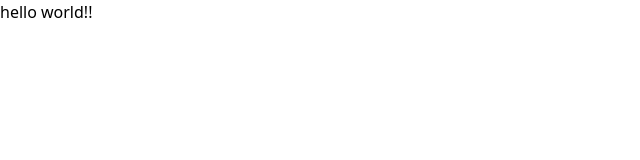
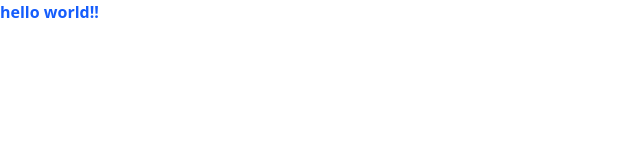
Before and after one commit to Sudeshna556/devTinder, a React (Vite) app in the folder Frontend/devTinder-frontend/: page / in a window 1280 px wide. Shown: the top 160 px of the page, without its empty margins (0-640 px from the left). Built offline with nearby package versions, Linux system fonts and the light colour scheme.

Commit message:
hello world

```diff
--- a/Frontend/devTinder-frontend/src/App.jsx
+++ b/Frontend/devTinder-frontend/src/App.jsx
@@ -7,7 +7,7 @@ function App() {
   return (
     <>
       <div>
-        <h1>hello world!!</h1>
+        <h1 className="h-6 font-bold text-blue-600">hello world!!</h1>
       </div>
     </>
   )
```
